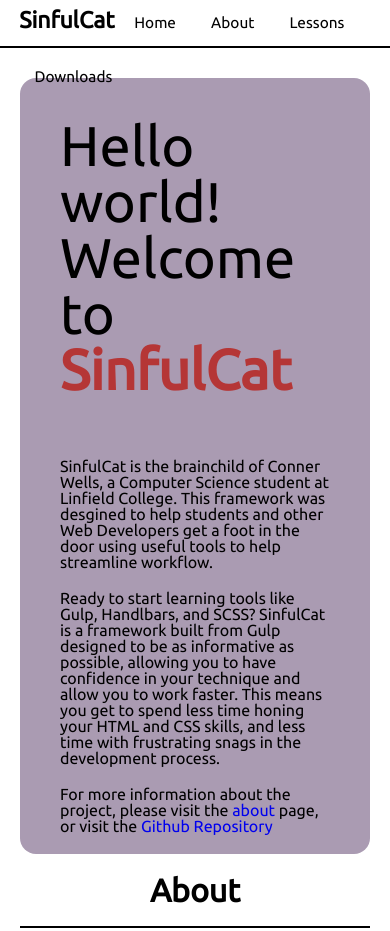
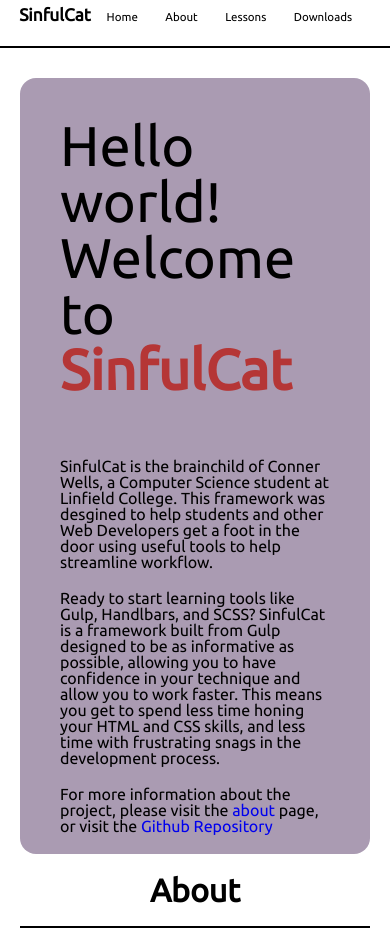
Before and after one commit to CSKingMartin/sinfulCatWebsite, a plain HTML site: page index.html in a window 390 px wide. Shown: the top 931 px of the page. Drawn offline with Linux system fonts and the light colour scheme.

Commit message:
potential navbar fix

```diff
--- a/main.css
+++ b/main.css
@@ -213,7 +213,7 @@
   border-bottom: 2px solid black; }
   @media (max-width: 1000px) {
     ul.navbar li {
-      font-size: .8em; } }
+      font-size: .6em; } }
   ul.navbar li {
     display: inline-block;
     margin: auto;
```
